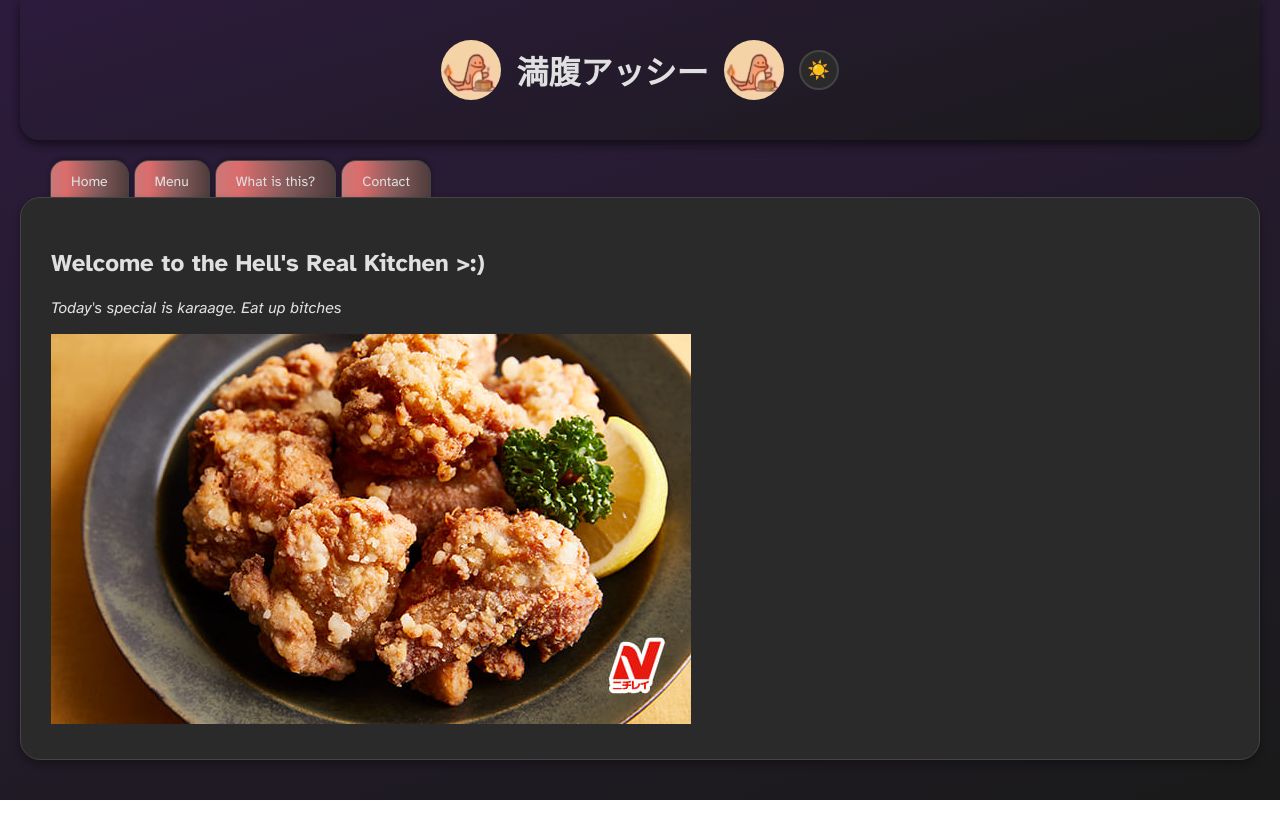
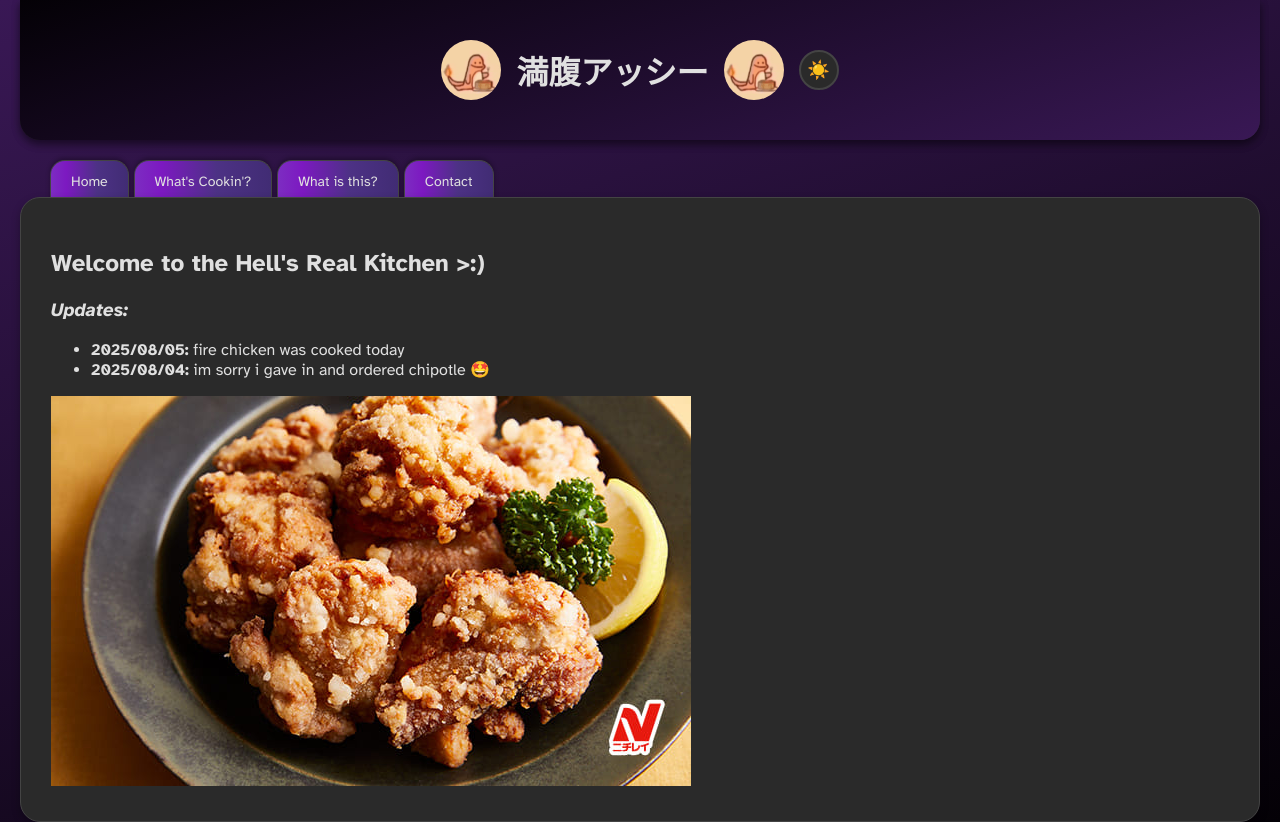
Before and after one commit to nick-ashi/restaurantpageproject, a website built with webpack: page src/template.html in a window 1280 px wide. Both pictures are taken after a click on the button "Toggle dark mode". Before the commit the page ends 800 px from the top, so only its background shows below. Built offline with nearby package versions, Linux system fonts and the light colour scheme.

Commit message:
update file, DARK MODE, updated styles

```diff
--- a/src/home.js
+++ b/src/home.js
@@ -1,4 +1,5 @@
 import karaage from './karaage.jpg';
+import { updates } from './updates.js';
 
 // home.js - Module for creating the home page content
 
@@ -11,16 +12,27 @@ function loadHomePage() {
     const heading = document.createElement('h2');
     heading.textContent = "Welcome to the Hell's Real Kitchen >:)";
 
-    const paragraph = document.createElement('p');
-    paragraph.textContent = "Today's special is karaage. Eat up bitches";
-    paragraph.style.fontStyle = "italic";
+    // Create updates section
+    const updatesSection = document.createElement('div');
+    const updatesHeading = document.createElement('h3');
+    updatesHeading.innerHTML = '<em>Updates:</em>';
+    updatesSection.appendChild(updatesHeading);
+
+    // Create updates list
+    const updatesList = document.createElement('ul');
+    updates.forEach(update => {
+        const listItem = document.createElement('li');
+        listItem.innerHTML = `<strong>${update.date}:</strong> ${update.text}`;
+        updatesList.appendChild(listItem);
+    });
+    updatesSection.appendChild(updatesList);
 
     const image = document.createElement('img');
     image.src = karaage;
     image.alt = 'Karaage - Today\'s Special';
 
     content.appendChild(heading);
-    content.appendChild(paragraph);
+    content.appendChild(updatesSection);
     content.appendChild(image);
 }
 
--- a/src/styles.css
+++ b/src/styles.css
@@ -10,19 +10,27 @@
     --tab-active-bg: rgb(253, 184, 184);
     --shadow-color: rgba(0, 0, 0, 0.1);
     --tab-shadow: rgba(255, 135, 135, 0.25);
+    /* for the tab gradients */
+    --gradient-light: rgba(253, 164, 164, 0.3);
+    --gradient-medium: rgba(252, 178, 178, 0.6);
+    --gradient-strong: rgba(255, 120, 120, 0.8);
 }
 
 /* dark mode vars */
 [data-theme="dark"] {
-    --bg-gradient-start: #2d1b3d;
-    --bg-gradient-end: #1a1a1a;
+    --bg-gradient-start: #391855;
+    --bg-gradient-end: #040106;
     --card-bg: #2a2a2a;
     --text-color: #e0e0e0;
     --border-color: #444;
-    --tab-bg: rgb(80, 60, 60);
+    --tab-bg: rgb(65, 44, 116);
     --tab-active-bg: rgb(90, 70, 70);
     --shadow-color: rgba(0, 0, 0, 0.3);
     --tab-shadow: rgba(120, 80, 80, 0.4);
+    /* for the tab gradients */
+    --gradient-light: rgba(104, 62, 172, 0.3);
+    --gradient-medium: rgba(165, 77, 247, 0.6);
+    --gradient-strong: rgba(139, 20, 212, 0.8);
 }
 
 #titlebar {
@@ -31,7 +39,7 @@
     align-items: center;
     height: 100px;
     gap: 15px;
-    background: linear-gradient(0.45turn, var(--bg-gradient-start), var(--bg-gradient-end));
+    background: linear-gradient(0.45turn, var(--bg-gradient-end), var(--bg-gradient-start));
     border-radius: 0 0 20px 20px;
     box-shadow: 0 4px 8px var(--shadow-color);
     padding: 20px;
@@ -127,10 +135,10 @@
     background: linear-gradient(
         90deg,
         transparent 0%,
-        rgba(253, 164, 164, 0.3) 20%,
-        rgba(252, 178, 178, 0.6) 40%,
-        rgba(255, 120, 120, 0.8) 60%,
-        rgba(253, 164, 164, 0.3) 80%,
+        var(--gradient-light) 20%,
+        var(--gradient-medium) 40%,
+        var(--gradient-strong) 60%,
+        var(--gradient-light) 80%,
         transparent 100%
     );
     transition: left 0.8s cubic-bezier(0.4, 0, 0.2, 1);
@@ -156,7 +164,9 @@
     box-shadow: 0 -4px 16px var(--tab-shadow);
     border-radius: 18px 18px 0 0;
     transform: translateY(-3px) scale(1.01);
-}body {
+}
+
+body {
     background: linear-gradient(0.45turn, var(--bg-gradient-start), var(--bg-gradient-end));
     margin: 0;
     padding: 0;
--- a/src/template.html
+++ b/src/template.html
@@ -17,7 +17,7 @@
     <nav id="navbar">
             <ul class="tabs">
                 <li><button id="home-button" href="./home.js">Home</button></li>
-                <li><button id="menu-button" href="./menu.js">Menu</button></li>
+                <li><button id="menu-button" href="./menu.js">What's Cookin'?</button></li>
                 <li><button id="about-button" href="./about.js">What is this?</button></li>
                 <li><button id="contact-button" href="#contact">Contact</button></li>
             </ul>
--- /dev/null
+++ b/src/updates.js
@@ -0,0 +1,5 @@
+// updates.js - storing all updates here
+export const updates = [
+    { date: "2025/08/05", text: "fire chicken was cooked today" },
+    { date: "2025/08/04", text: "im sorry i gave in and ordered chipotle 🤩" }
+];
```
